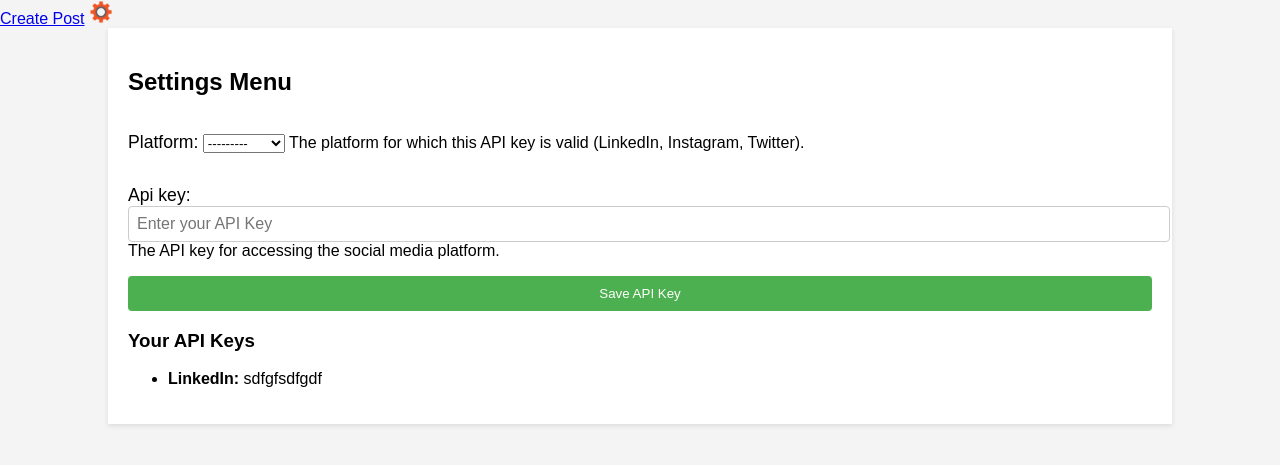
After one commit to amiradmin/social-media-assistant, a Django app: page /assistant/settings/ in a window 1280 px wide. The commit adds this page. Shown: the top 465 px of the page. Run offline with Django 5.2, Linux system fonts and the light colour scheme; a user stored in the database is signed in; data comes from the database, SQL or seed files in the repository; both versions use the stored data as it was after the commit.

```diff
--- a/assistant/forms.py
+++ b/assistant/forms.py
@@ -1,6 +1,6 @@
 from typing import Type
 from django import forms
-from .models import Post
+from .models import Post,SocialMediaAPIKey
 
 class PostForm(forms.ModelForm):
     """
@@ -15,3 +15,22 @@ class PostForm(forms.ModelForm):
     class Meta:
         model: Type[Post] = Post
         fields: list[str] = ['title', 'content', 'hashtags', 'image']
+
+
+class APIKeyForm(forms.ModelForm):
+    """
+    A form for users to input and save their social media API keys.
+
+    This form uses a model form to allow users to input API keys for
+    different social media platforms, with the appropriate fields and widgets.
+
+    Attributes:
+        Meta (class): Defines the model, fields, and widgets for the form.
+    """
+
+    class Meta:
+        model = SocialMediaAPIKey
+        fields: list[str] = ['platform', 'api_key']
+        widgets: dict = {
+            'api_key': forms.PasswordInput(attrs={'placeholder': 'Enter your API Key'}),
+        }
--- a/assistant/models.py
+++ b/assistant/models.py
@@ -1,4 +1,6 @@
 from django.db import models
+from django.contrib.auth.models import User
+
 
 class Post(models.Model):
     """
@@ -26,3 +28,48 @@ class Post(models.Model):
             str: The title of the post.
         """
         return self.title
+
+
+
+class SocialMediaAPIKey(models.Model):
+    """
+    Represents an API key for a specific social media platform associated with a user.
+
+    Attributes:
+        PLATFORM_CHOICES (list[tuple[str, str]]): Choices for supported platforms.
+        user (models.ForeignKey): A reference to the user who owns the API key.
+        platform (models.CharField): The social media platform (LinkedIn, Instagram, or Twitter).
+        api_key (models.CharField): The API key associated with the platform.
+        created_at (models.DateTimeField): Timestamp indicating when the key was created.
+    """
+    PLATFORM_CHOICES: list[tuple[str, str]] = [
+        ('LinkedIn', 'LinkedIn'),
+        ('Instagram', 'Instagram'),
+        ('Twitter', 'Twitter'),
+    ]
+
+    user: models.ForeignKey = models.ForeignKey(
+        User,
+        on_delete=models.CASCADE,
+        help_text="The user who owns this API key.",
+    )
+    platform: models.CharField = models.CharField(
+        max_length=50,
+        choices=PLATFORM_CHOICES,
+        help_text="The platform for which this API key is valid (LinkedIn, Instagram, Twitter).",
+    )
+    api_key: models.CharField = models.CharField(
+        max_length=255,
+        help_text="The API key for accessing the social media platform.",
+    )
+    created_at: models.DateTimeField = models.DateTimeField(
+        auto_now_add=True,
+        help_text="The date and time when the API key was created.",
+    )
+
+    def __str__(self) -> str:
+        """
+        Returns:
+            str: A string representation of the API key, including the username and platform.
+        """
+        return f"{self.user.username} - {self.platform}"
--- a/assistant/urls.py
+++ b/assistant/urls.py
@@ -4,4 +4,5 @@ from . import views
 urlpatterns = [
     path('create/', views.create_post, name='create_post'),
     path('success/', views.post_success, name='post_success'),
+    path('settings/', views.settings_menu, name='settings_menu'),
 ]
--- a/assistant/views.py
+++ b/assistant/views.py
@@ -1,7 +1,9 @@
 from django.http import HttpRequest, HttpResponse
 from django.shortcuts import render, redirect
-from .forms import PostForm
+from .forms import PostForm,APIKeyForm
 from typing import Type
+from .models import SocialMediaAPIKey
+
 
 
 def create_post(request: HttpRequest) -> HttpResponse:
@@ -46,3 +48,34 @@ def post_success(request: Type[HttpRequest]) -> Type[HttpResponse]:
         HttpResponse: The rendered template response that shows the success message.
     """
     return render(request, 'social_media/post_success.html')
+
+
+def settings_menu(request: HttpRequest) -> HttpResponse:
+    """
+    Displays the settings menu where users can add and view their social media API keys.
+
+    If the request method is POST, the form is validated and the API key is saved to the database.
+    If the request method is GET, the form is displayed, and any existing API keys for the user are retrieved.
+
+    Args:
+        request (HttpRequest): The HTTP request object containing metadata about the request.
+
+    Returns:
+        HttpResponse: The rendered HTML response, displaying the settings menu with the form and existing API keys.
+    """
+    if request.method == 'POST':
+        form = APIKeyForm(request.POST)
+        if form.is_valid():
+            api_key_instance = form.save(commit=False)
+            api_key_instance.user = request.user  # Assign the logged-in user
+            api_key_instance.save()
+            return redirect('settings_menu')  # Redirect to the same page after saving
+    else:
+        form = APIKeyForm()
+
+    user_keys = SocialMediaAPIKey.objects.filter(user=request.user)  # Show user's keys
+
+    return render(request, 'social_media/settings_menu.html', {
+        'form': form,
+        'user_keys': user_keys,
+    })
--- /dev/null
+++ b/templates/base.html
@@ -0,0 +1,24 @@
+<!DOCTYPE html>
+<html lang="en">
+<head>
+    {% load static %} <!-- Load the static tag library -->
+    <meta charset="UTF-8">
+    <meta name="viewport" content="width=device-width, initial-scale=1.0">
+    <title>{% block title %}Social Media Assistant{% endblock %}</title>
+    <link rel="stylesheet" href="{% static '/css/styles.css' %}">
+</head>
+<body>
+    <header>
+        <nav>
+            <a href="{% url 'create_post' %}">Create Post</a>
+            <a href="{% url 'settings_menu' %}" class="menu-icon">
+                <img src="{% static 'icons/settings-icon.png' %}" alt="Settings" style="width: 24px; height: 24px;">
+            </a>
+        </nav>
+    </header>
+
+    <main>
+        {% block content %}{% endblock %}
+    </main>
+</body>
+</html>
--- /dev/null
+++ b/templates/social_media/settings_menu.html
@@ -0,0 +1,26 @@
+{% extends 'base.html' %}
+
+{% block content %}
+<div class="container">
+<h2>Settings Menu</h2>
+
+<!-- Form to add API Keys -->
+<form method="post">
+    {% csrf_token %}
+    {{ form.as_p }}
+    <button type="submit">Save API Key</button>
+</form>
+
+<!-- Display the user's API keys -->
+<h3>Your API Keys</h3>
+<ul>
+    {% for key in user_keys %}
+    <li>
+        <strong>{{ key.platform }}:</strong> {{ key.api_key }}
+    </li>
+    {% empty %}
+    <li>No API keys added yet.</li>
+    {% endfor %}
+</ul>
+</div>
+{% endblock %}
```
Also changed, not shown: templates/social_media/create_post.html (+19 -16 lines), templates/social_media/post_success.html (+7 -11 lines), assistant/migrations/0002_socialmediaapikey.py (added), db.sqlite3, static/css/styles.css (renamed from static/social_media/styles.css), static/icons/settings-icon.png (added).
